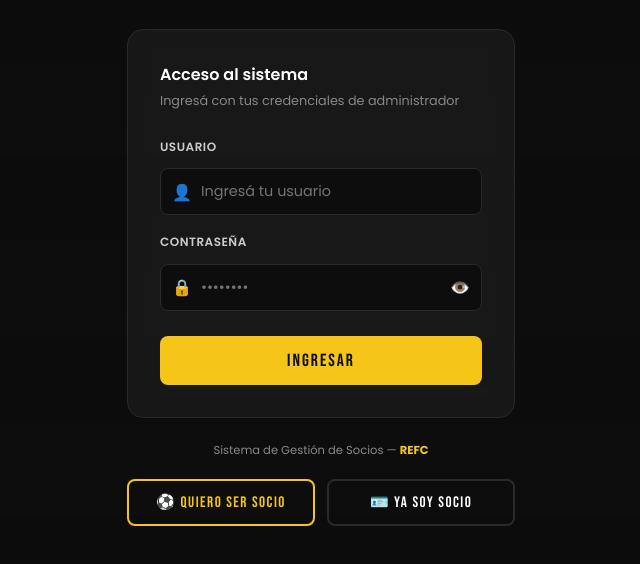
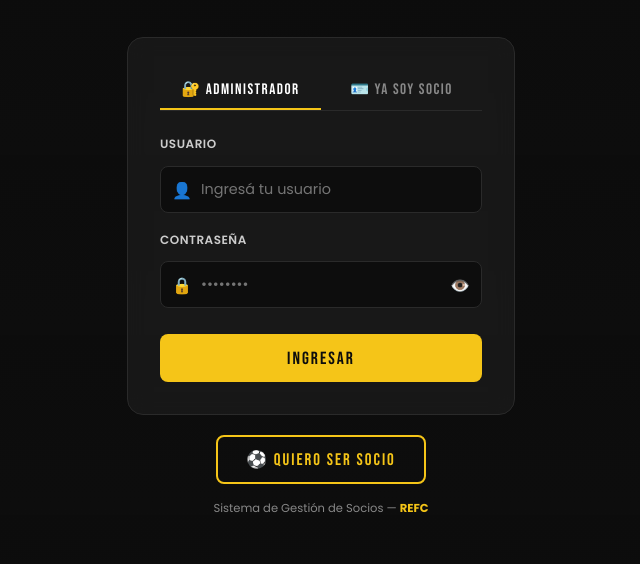
Before and after one commit to AgustinArayaGrillo/recreativo-estrellas-fc, a website: page frontend/login.html in a window 1280 px wide. Shown: the part 236-800 px from the top of the page, without its empty margins (319-959 px from the left). Drawn offline with Linux system fonts and the light colour scheme.

Commit message:
feat: pestañas Administrador / Ya soy socio en login
Co-Authored-By: Claude Sonnet 4.6 <noreply@anthropic.com>

```diff
--- a/frontend/login.html
+++ b/frontend/login.html
@@ -218,9 +218,23 @@
     </div>
 
     <div class="login-card">
-      <h2>Acceso al sistema</h2>
-      <p>Ingresá con tus credenciales de administrador</p>
 
+      <!-- Pestañas -->
+      <div style="display:flex; gap:0; margin-bottom:1.5rem; border-bottom:1px solid var(--negro-borde);">
+        <button id="tabAdmin" onclick="switchTab('admin')" style="
+          flex:1; background:none; border:none; border-bottom:2px solid var(--amarillo);
+          color:var(--blanco); font-family:'Bebas Neue',sans-serif; font-size:0.95rem;
+          letter-spacing:1.5px; padding:0.6rem 0; cursor:pointer; transition:all 0.2s;
+        ">🔐 ADMINISTRADOR</button>
+        <button id="tabSocio" onclick="switchTab('socio')" style="
+          flex:1; background:none; border:none; border-bottom:2px solid transparent;
+          color:var(--gris); font-family:'Bebas Neue',sans-serif; font-size:0.95rem;
+          letter-spacing:1.5px; padding:0.6rem 0; cursor:pointer; transition:all 0.2s;
+        ">🪪 YA SOY SOCIO</button>
+      </div>
+
+      <!-- Panel Admin -->
+      <div id="panelAdmin">
         <form id="loginForm" onsubmit="handleLogin(event)">
           <div class="form-group">
             <label>Usuario</label>
@@ -229,81 +243,56 @@
               <input type="text" id="usuario" placeholder="Ingresá tu usuario" autocomplete="username" required />
             </div>
           </div>
-
           <div class="form-group">
             <label>Contraseña</label>
             <div class="input-icon" style="position:relative;">
               <span>🔒</span>
               <input type="password" id="password" placeholder="••••••••" autocomplete="current-password" required style="padding-right:2.75rem;" />
-            <span id="togglePassword" onclick="togglePass()" style="
-              position:absolute; left:auto; right:12px; top:50%; transform:translateY(-50%);
-              cursor:pointer; font-size:1rem; user-select:none;
-            ">👁️</span>
+              <span id="togglePassword" onclick="togglePass()" style="position:absolute;left:auto;right:12px;top:50%;transform:translateY(-50%);cursor:pointer;font-size:1rem;user-select:none;">👁️</span>
             </div>
           </div>
-
           <button type="submit" class="btn-login" id="btnLogin">INGRESAR</button>
-
-        <div class="login-error" id="loginError">
-          Usuario o contraseña incorrectos.
-        </div>
+          <div class="login-error" id="loginError">Usuario o contraseña incorrectos.</div>
         </form>
       </div>
 
-    <div class="footer-login">
-      Sistema de Gestión de Socios &mdash; <strong>REFC</strong>
-    </div>
-
-    <!-- Botones acceso socio -->
-    <div style="display:flex; gap:0.75rem; margin-top:1.25rem;">
-      <a href="hacerse-socio.html" style="
-        flex:1; display:inline-block; text-align:center;
-        background: transparent; color: var(--amarillo);
-        border: 2px solid var(--amarillo); border-radius: 8px;
-        padding: 0.75rem 0.5rem;
-        font-family: 'Bebas Neue', sans-serif; font-size: 0.95rem;
-        letter-spacing: 1.5px; text-decoration: none; transition: all 0.2s;
-      "
-      onmouseover="this.style.background='var(--amarillo)';this.style.color='var(--negro)'"
-      onmouseout="this.style.background='transparent';this.style.color='var(--amarillo)'"
-      >⚽ QUIERO SER SOCIO</a>
-
-      <button onclick="toggleSocioPanel()" style="
-        flex:1; background: transparent; color: var(--blanco);
-        border: 2px solid var(--negro-borde); border-radius: 8px;
-        padding: 0.75rem 0.5rem;
-        font-family: 'Bebas Neue', sans-serif; font-size: 0.95rem;
-        letter-spacing: 1.5px; cursor: pointer; transition: all 0.2s;
-      "
-      onmouseover="this.style.borderColor='var(--blanco)'"
-      onmouseout="this.style.borderColor='var(--negro-borde)'"
-      >🪪 YA SOY SOCIO</button>
-    </div>
-
-    <!-- Panel socio -->
-    <div id="socioPanel" style="display:none; margin-top:0.75rem;">
-      <div class="login-card">
-        <h2>Mi estado de cuenta</h2>
-        <p>Ingresá tu DNI para ver tus cuotas</p>
-        <form onsubmit="buscarSocio(event)">
+      <!-- Panel Socio -->
+      <div id="panelSocio" style="display:none;">
+        <form onsubmit="buscarSocio(event)" autocomplete="off">
           <div class="form-group">
             <label>DNI</label>
             <div class="input-icon">
               <span>🪪</span>
-              <input type="text" id="dniSocio" placeholder="Ej: 40123456" inputmode="numeric" required />
+              <input type="text" id="dniSocio" placeholder="Ej: 40123456" inputmode="numeric" autocomplete="off" required />
             </div>
           </div>
           <button type="submit" class="btn-login" id="btnSocio">VER MI CUENTA</button>
           <div class="login-error" id="socioError"></div>
         </form>
-
-        <!-- Resultado -->
         <div id="socioResultado" style="display:none; margin-top:1.25rem;">
-          <div id="socioHeader" style="display:flex; align-items:center; gap:1rem; background:rgba(245,197,24,0.07); border:1px solid rgba(245,197,24,0.2); border-radius:12px; padding:1rem; margin-bottom:1rem;"></div>
-          <div style="font-size:0.7rem; font-weight:600; color:var(--gris); text-transform:uppercase; letter-spacing:1px; margin-bottom:0.6rem;">Cuotas</div>
+          <div id="socioHeader" style="display:flex;align-items:center;gap:1rem;background:rgba(245,197,24,0.07);border:1px solid rgba(245,197,24,0.2);border-radius:12px;padding:1rem;margin-bottom:1rem;"></div>
+          <div style="font-size:0.7rem;font-weight:600;color:var(--gris);text-transform:uppercase;letter-spacing:1px;margin-bottom:0.6rem;">Cuotas</div>
           <div id="socioCuotas"></div>
         </div>
       </div>
+
+    </div>
+
+    <!-- Quiero ser socio -->
+    <div style="text-align:center; margin-top:1.25rem;">
+      <a href="hacerse-socio.html" style="
+        display:inline-block; background:transparent; color:var(--amarillo);
+        border:2px solid var(--amarillo); border-radius:8px;
+        padding:0.75rem 1.75rem; font-family:'Bebas Neue',sans-serif;
+        font-size:1.05rem; letter-spacing:2px; text-decoration:none; transition:all 0.2s;
+      "
+      onmouseover="this.style.background='var(--amarillo)';this.style.color='var(--negro)'"
+      onmouseout="this.style.background='transparent';this.style.color='var(--amarillo)'"
+      >⚽ QUIERO SER SOCIO</a>
+    </div>
+
+    <div class="footer-login" style="margin-top:1rem;">
+      Sistema de Gestión de Socios &mdash; <strong>REFC</strong>
     </div>
 
   </div>
@@ -365,10 +354,15 @@
       window.location.href = 'dashboard.html';
     }
 
-    function toggleSocioPanel() {
-      const panel = document.getElementById('socioPanel');
-      panel.style.display = panel.style.display === 'none' ? 'block' : 'none';
-      if (panel.style.display === 'block') document.getElementById('dniSocio').focus();
+    function switchTab(tab) {
+      const isAdmin = tab === 'admin';
+      document.getElementById('panelAdmin').style.display = isAdmin ? 'block' : 'none';
+      document.getElementById('panelSocio').style.display = isAdmin ? 'none' : 'block';
+      document.getElementById('tabAdmin').style.borderBottomColor = isAdmin ? 'var(--amarillo)' : 'transparent';
+      document.getElementById('tabAdmin').style.color = isAdmin ? 'var(--blanco)' : 'var(--gris)';
+      document.getElementById('tabSocio').style.borderBottomColor = isAdmin ? 'transparent' : 'var(--amarillo)';
+      document.getElementById('tabSocio').style.color = isAdmin ? 'var(--gris)' : 'var(--blanco)';
+      if (!isAdmin) document.getElementById('dniSocio').focus();
     }
 
     async function buscarSocio(e) {
```
Lines whose indentation alone changed are shown as unchanged.
